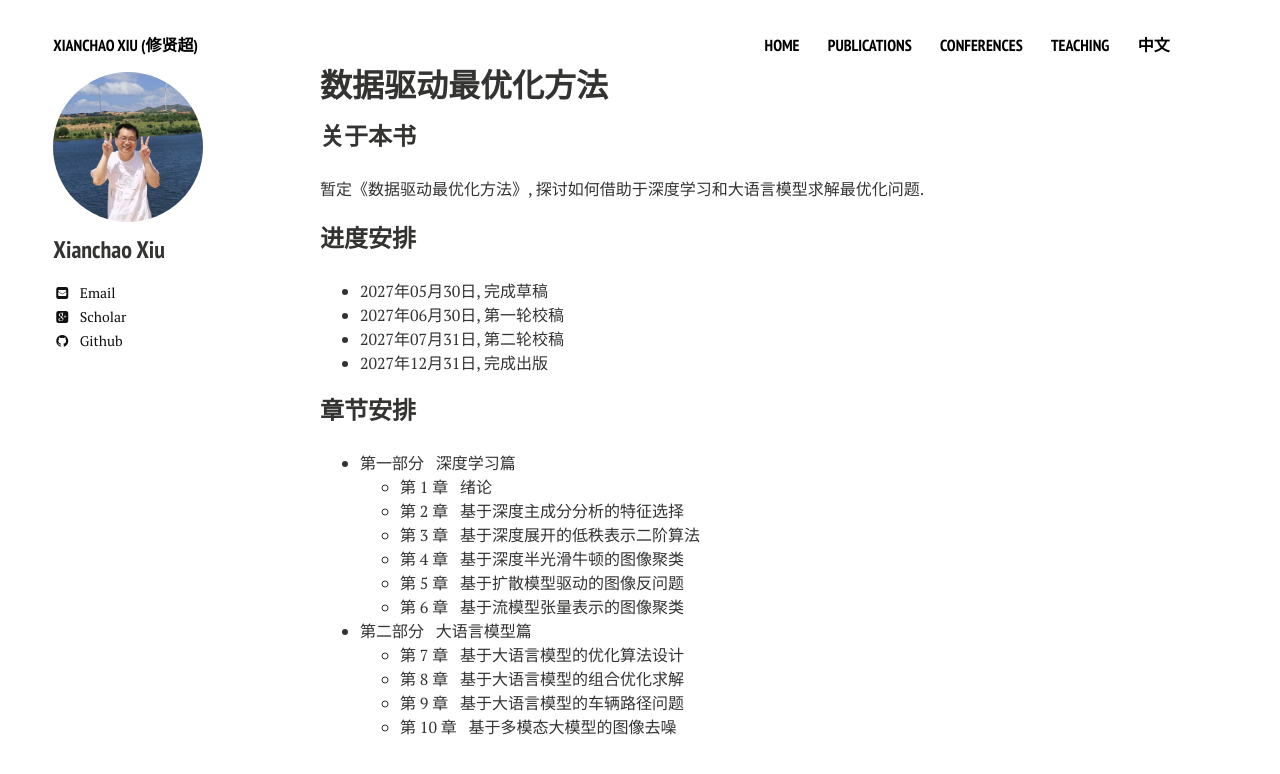
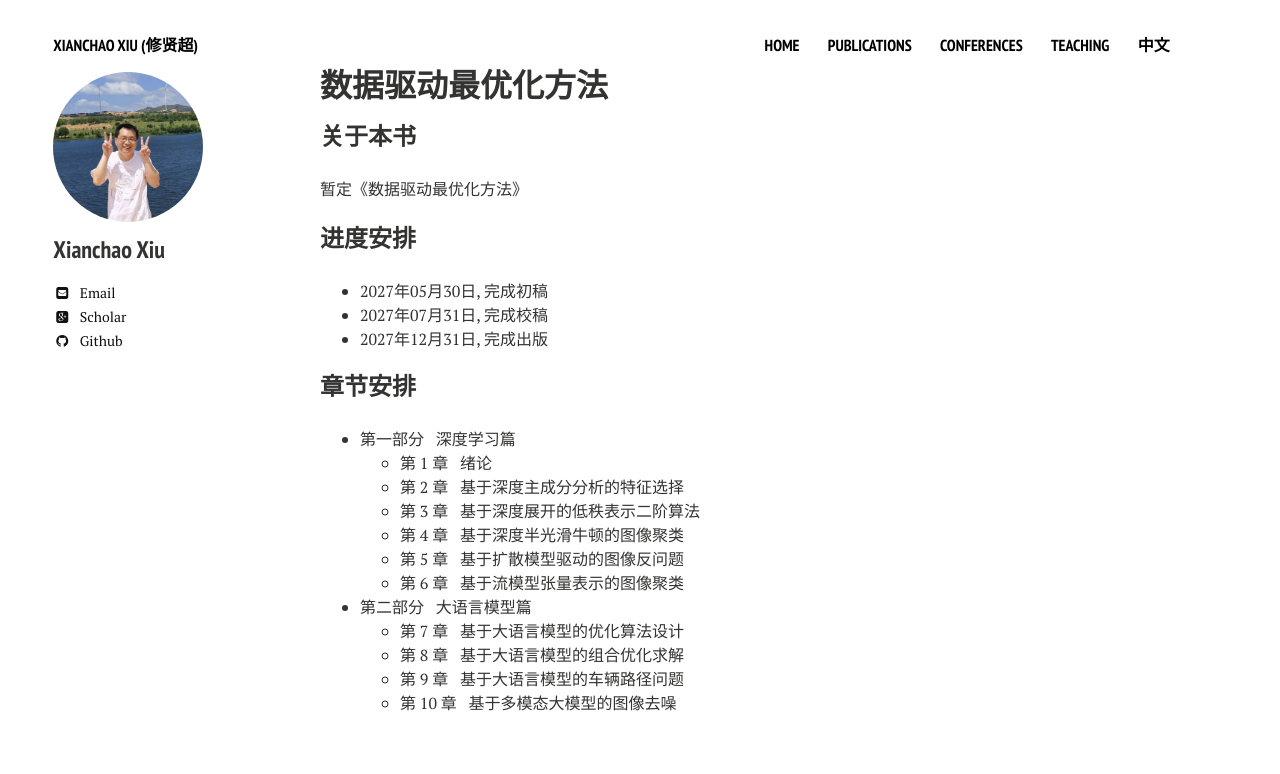
Before and after one commit to xianchaoxiu/xianchaoxiu.github.io, a Jekyll site: the page built from chinese/books/L2O/index.md, in a window 1280 px wide. Shown: the top 774 px of the page. Built offline with Jekyll 4.4.1, drawn with Linux system fonts in a browser that asks for light colours; nearby versions of some CDN libraries.

Commit message:
Update index.md

```diff
--- a/chinese/books/L2O/index.md
+++ b/chinese/books/L2O/index.md
@@ -6,13 +6,12 @@ share: false
 ---
 
 ### 关于本书
-暂定《数据驱动最优化方法》, 探讨如何借助于深度学习和大语言模型求解最优化问题.
+暂定《数据驱动最优化方法》
 
 
 ### 进度安排
-* 2027年05月30日, 完成草稿<br>
-* 2027年06月30日, 第一轮校稿<br>
-* 2027年07月31日, 第二轮校稿<br>
+* 2027年05月30日, 完成初稿<br>
+* 2027年07月31日, 完成校稿<br>
 * 2027年12月31日, 完成出版<br>
 
 ### 章节安排
```
